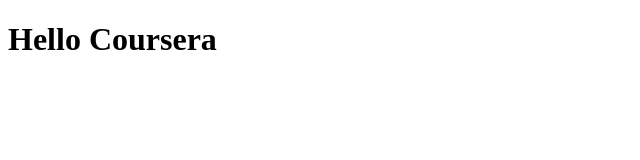
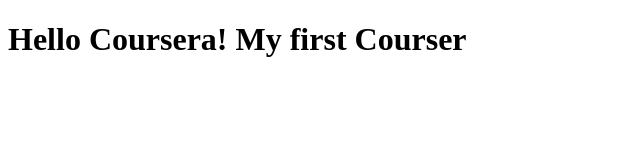
Before and after one commit to PranavTyagi-3/coursera-webdev, a plain HTML site: page site/index.html in a window 1280 px wide. Shown: the whole page, without its empty margins (0-640 px from the left). Drawn offline with Linux system fonts and the light colour scheme.

Commit message:
Changed little

```diff
--- a/site/index.html
+++ b/site/index.html
@@ -6,6 +6,6 @@
 	<title>Hello coursera</title>
 </head>
 <body>
-<h1>Hello Coursera</h1>
+<h1>Hello Coursera! My first Courser</h1>
 </body>
 </html>
```
